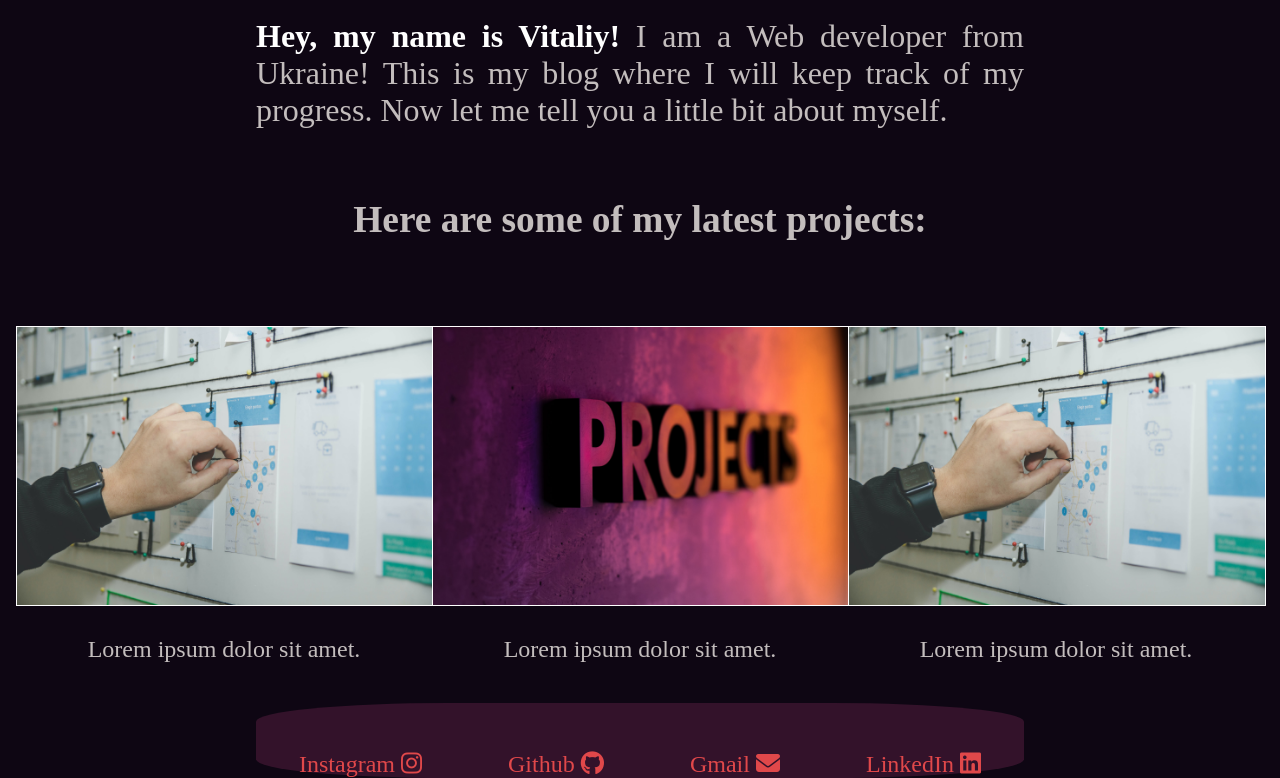
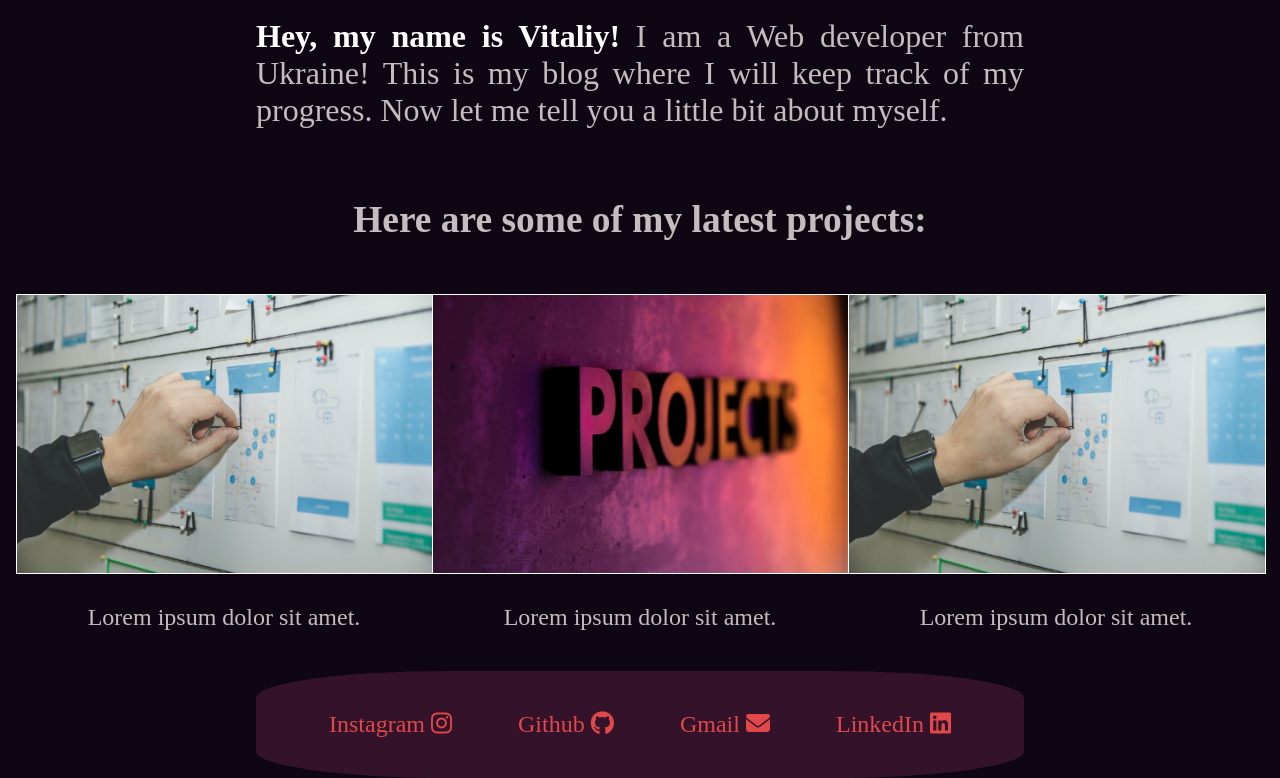
Before and after one commit to vitovskyii/porftolio-website, a plain HTML site: page index.html in a window 1280 px wide. Shown: the part 338-1116 px from the top of the page. Drawn offline with Linux system fonts and the light colour scheme.

Commit message:
fix responsivness

```diff
--- a/style.css
+++ b/style.css
@@ -57,7 +57,6 @@ nav a:hover {
   flex-wrap: wrap;
   grid-column: 2 / 3;
   font-size: 2rem;
-  margin-bottom: 2rem;
 }
 
 .top-container p {
@@ -105,10 +104,9 @@ nav a:hover {
   display: flex;
   justify-content: space-around;
   font-size: 1.5rem;
-  padding-top: 3rem;
+  padding: 2.5rem;
+  border-radius: 25%;
   background-color: #33122A;
-  border-radius: 25%;
-  margin-bottom: 1rem;
 }
 
 .contacts a:hover {
```
